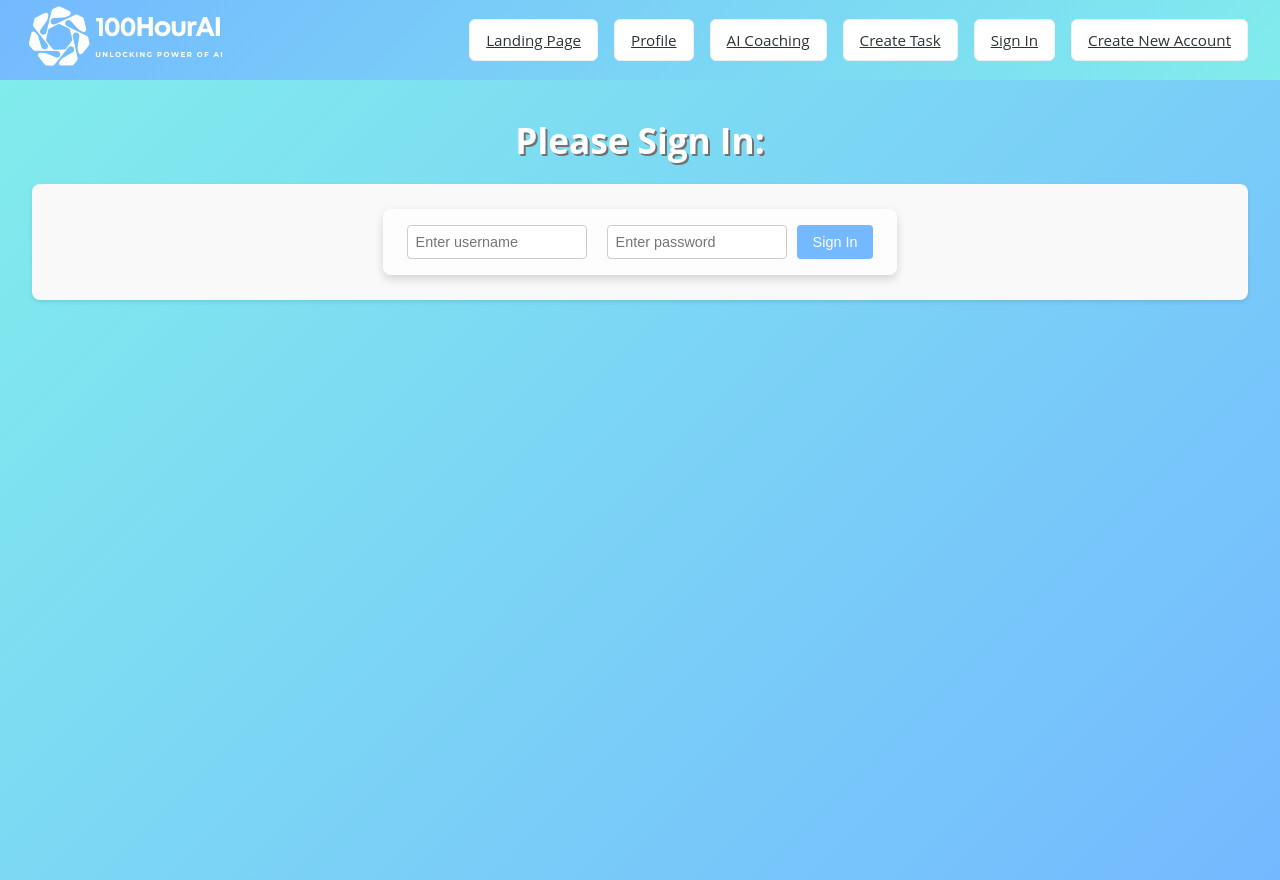
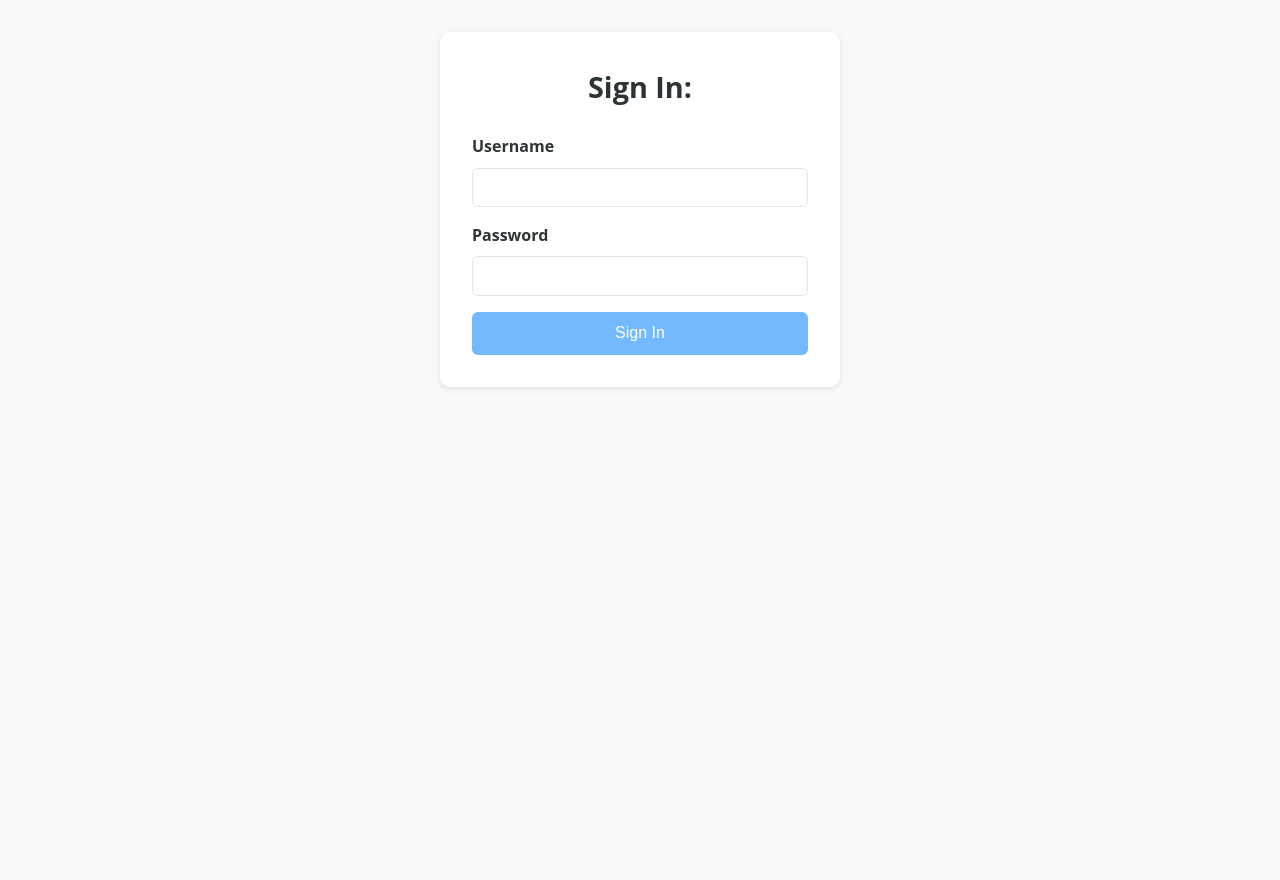
Before and after one commit to Haley-Ogier/100-Hour-AI, a React (Create React App) app in the folder Frontend/: page /SignIn in a window 1280 px wide. After the commit the page ends 800 px from the top, so only its background shows below. Built offline with nearby package versions, Linux system fonts and the light colour scheme; the HTML template or start-up script is replaced by a standard one.

Commit message:
Updated Sign In and made other tweaks

```diff
--- a/Frontend/src/pages/Account.css
+++ b/Frontend/src/pages/Account.css
@@ -100,11 +100,12 @@
       border-radius: 5px;
       cursor: pointer;
       margin-top: 1rem;
-      transition: background 0.3s;
+      transition: background 0.2s, transform 0.2s;
   }
 
   .edit-profile-button:hover {
       background: #2d96ff;
+      transform: scale(1.03);
   }
 
   /* Account Settings */
@@ -125,10 +126,12 @@
       cursor: pointer;
       transition: all 0.3s;
       color: #5e3a7a;
+      transition: background 0.2s, transform 0.2s;
   }
 
   .settings-button:hover {
       background: #e2d4ff;
+      transform: scale(1.03);
   }
 
   .settings-button.danger {
--- a/Frontend/src/pages/NavBar.css
+++ b/Frontend/src/pages/NavBar.css
@@ -15,8 +15,8 @@
 }
 
 .nav-left img {
-  max-width: 250px;
-  height: auto;
+  max-width: 225px;
+  margin-right: 1rem;
 }
 
 .nav-logo {
@@ -39,9 +39,9 @@
 }
 
 .nav-btn {
-  /* White background with a subtle border */
+  /* White background */
   background: #fff;
-  border: 1px solid #ecf0f1;
+  border: none; /* 1px solid #ecf0f1; */
   border-radius: 6px;
   padding: 0.5rem 1rem;
   cursor: pointer;
@@ -51,8 +51,27 @@
   z-index: 100;
 }
 
-/* Hover: lighten the background or add a subtle transform */
+/* Hover: darken the background or add a subtle transform */
 .nav-btn:hover {
   background: #f0f6ff;
   transform: scale(1.03);
 }
+
+.important-btn {
+  /* Orange background */
+  background: #e17055;
+  border: none; /*1px solid #ecf0f1;*/
+  border-radius: 6px;
+  padding: 0.5rem 1rem;
+  cursor: pointer;
+  font-size: 0.95rem;
+  color: #ffffff;  /* dark text for contrast */
+  transition: background 0.2s, transform 0.2s;
+  z-index: 100;
+}
+
+/* Hover: darken the background or add a subtle transform */
+.important-btn:hover {
+  background: #d6654d;
+  transform: scale(1.03);
+}
--- a/Frontend/src/pages/NavBar.jsx
+++ b/Frontend/src/pages/NavBar.jsx
@@ -24,10 +24,10 @@ function NavBar() {
         <Link to="/create-task" className="nav-btn">
           Create Task
         </Link>
-        <Link to="/SignIn" className="nav-btn">
+        <Link to="/SignIn" className="important-btn">
           Sign In
         </Link>
-        <Link to="/SignUp" className="nav-btn">
+        <Link to="/SignUp" className="important-btn">
           Create New Account
         </Link>
       </div>
--- a/Frontend/src/pages/SignIn.css
+++ b/Frontend/src/pages/SignIn.css
@@ -1,75 +1,65 @@
-* {
-    box-sizing: border-box;
+.signin-page {
+  background: #f8f9fa;
+  min-height: 100vh;
+  padding-top: 2rem;
   margin: 0;
-    padding: 0;
+  display: flex;
+  justify-content: center;
+  align-items: flex-start;
 }
 
-  body {
-    font-family: "Trebuchet MS", sans-serif;
-    background: #f8f9fa;
-    color: #333;
+.signin-container {
+  max-width: 400px;
+  width: 90%;
+  background: #ffffff;
+  border-radius: 10px;
+  box-shadow: 0 2px 6px rgba(0, 0, 0, 0.1);
+  padding: 2rem;
 }
 
-.Sign-in-page {
-    height: 100vh;
-    width: 100%;
-    padding: 2rem;
+.signin-container h2 {
+  margin-top: 0;
+  font-size: 1.8rem;
+  color: #2d3436;
   text-align: center;
-    position: relative;
-    overflow-x: hidden;
-    background: linear-gradient(135deg, #81ecec, #74b9ff);
+  margin-bottom: 1.5rem;
 }
 
-  .Sign-in-title {
-    font-size: 2.2rem;
+.form-group {
   margin-bottom: 1rem;
-    color: #ffffff;
-    text-shadow: 2px 2px rgb(114, 114, 114);
-    position: relative;
-    z-index: 1;
 }
 
-  .form-container {
-    display: flex;
-    justify-content: center;
-    margin-bottom: 2rem;
+.form-group label {
+  display: block;
+  margin-bottom: 0.5rem;
+  font-weight: bold;
+  color: #2d3436;
 }
 
-  .sign-in-form {
-    background: #ffffffaa;
-    backdrop-filter: blur(4px);
-    padding: 1rem 1.5rem;
-    border-radius: 8px;
-    box-shadow: 0 4px 10px rgba(0, 0, 0, 0.15);
-    display: flex;
-    gap: 10px;
+.form-group input {
+  width: 100%;
+  padding: 0.6rem;
+  border-radius: 6px;
+  border: 1px solid #dfe6e9;
+  font-size: 1rem;
+  outline: none;
 }
 
-  .sign-in-form label {
-    padding: 8px;
-    font-size: 0.9rem;
-    top: 50%;
+.signin-btn {
+  display: block;
+  width: 100%;
+  background: #74b9ff;
+  color: #fff;
+  padding: 0.8rem;
+  font-size: 1rem;
+  border: none;
+  border-radius: 6px;
+  cursor: pointer;
+  transition: background 0.2s, transform 0.2s;
+  margin-top: 1rem;
 }
 
-  .sign-in-form input {
-    padding: 8px;
-    border-radius: 4px;
-    border: 1px solid #ccc;
-    font-size: 0.9rem;
-    width: 180px;
+.signin-btn:hover {
+  background: #2d96ff;
+  transform: scale(1.02);
 }
-
-  .sign-in-form button {
-    padding: 8px 16px;
-    font-size: 0.9rem;
-    border: none;
-    border-radius: 4px;
-    cursor: pointer;
-    background: #74b9ff;
-    color: #fff;
-    transition: background 0.3s;
-  }
-
-  .sign-in-form button:hover {
-    background: #2d96ff;
-  }
--- a/Frontend/src/pages/SignIn.jsx
+++ b/Frontend/src/pages/SignIn.jsx
@@ -1,21 +1,55 @@
 import React, { useState, useEffect, useRef } from 'react';
 import './SignIn.css';
-import NavBar from './NavBar';
 
 function SignIn() {
+
+    const [formData, setFormData] = useState({
+        username: '',
+        password: '',
+    });
+
+    const handleChange = (e) => {
+        setFormData((prev) => ({ ...prev, [e.target.name]: e.target.value }));
+    };
+
+    const handleSubmit = (e) => {
+        e.preventDefault();
+        console.log('Signing in with:', formData);
+    };
+
     return(
         <>
-            <NavBar />
-            <div className='Sign-in-page'>
-                <h1 className='Sign-in-title'>Please Sign In:</h1>
-                <div className='form-container'>
-                    <form className='sign-in-form'>
-                        <input type="text" placeholder='Enter username' className="username-and-password" required /><br></br>
-                        <input type="password" placeholder='Enter password' className="username-and-password" required/>
-                        <button type="submit">Sign In</button>
-                    </form>
-                </div>
-            </div>
+    <div className="signin-page">
+      <div className="signin-container">
+        <h2>Sign In:</h2>
+        <form onSubmit={handleSubmit}>
+          <div className="form-group">
+            <label htmlFor="username">Username</label>
+            <input
+              id="username"
+              name="username"
+              value={formData.username}
+              onChange={handleChange}
+              required
+            />
+          </div>
+
+          <div className="form-group">
+            <label htmlFor="password">Password</label>
+            <input
+              id="password"
+              name="password"
+              type="password"
+              value={formData.password}
+              onChange={handleChange}
+              required
+            />
+          </div>
+
+          <button type="submit" className="signin-btn">Sign In</button>
+        </form>
+      </div>
+    </div>
         </>
     );
 }
--- a/Frontend/src/pages/SignUp.css
+++ b/Frontend/src/pages/SignUp.css
@@ -60,6 +60,6 @@
   }
 
   .signup-btn:hover {
-    background: #a9dbff;
+    background: #2d96ff;
     transform: scale(1.02);
   }
--- a/Frontend/src/pages/SignUp.jsx
+++ b/Frontend/src/pages/SignUp.jsx
@@ -1,6 +1,5 @@
 import React, { useState } from 'react';
 import './SignUp.css';
-import NavBar from './NavBar';
 
 export default function Signup() {
   const [formData, setFormData] = useState({
@@ -21,7 +20,6 @@ export default function Signup() {
 
   return (
     <>
-            <NavBar />
     <div className="signup-page">
       <div className="signup-container">
         <h2>Create an Account</h2>
--- a/Frontend/src/pages/TaskCreate.css
+++ b/Frontend/src/pages/TaskCreate.css
@@ -31,6 +31,7 @@
 
   .task-create-form {
     background: #ffffffaa;
+    height: 200px;
     backdrop-filter: blur(4px);
     padding: 1rem 1.5rem;
     border-radius: 8px;
@@ -57,7 +58,7 @@
 
   .form-grid {
       display: grid;
-      grid-template-columns: 3fr 2fr;
+      grid-template-columns: 0.5fr 2fr 1fr 2fr;
       gap: 15px;
       align-items: center;
   }
@@ -78,15 +79,35 @@
   }
 
   .submit-button {
-      margin-top: 20px;
-      padding: 20px 40px;
+      height: 60px;
+      margin-top: 50px;
+      padding: 0px 30px;
       background-color: #74b9ff;
       color: white;
       border: none;
       border-radius: 4px;
       cursor: pointer;
+      transition: background 0.2s, transform 0.2s;
   }
 
   .submit-button:hover {
       background-color: #2d96ff;
+      transform: scale(1.03);
   }
+
+  .cancel-button {
+    height: 60px;
+    margin-top: 50px;
+    padding: 0px 30px;
+    background-color: #ff6b6b;
+    color: white;
+    border: none;
+    border-radius: 4px;
+    cursor: pointer;
+    transition: background 0.2s, transform 0.2s;
+}
+
+.cancel-button:hover {
+    background-color: #ff3838;
+    transform: scale(1.03);
+}
--- a/Frontend/src/pages/TaskCreate.jsx
+++ b/Frontend/src/pages/TaskCreate.jsx
@@ -72,17 +72,6 @@ function TaskCreate() {
                 />
               </div>
               <div className="question-column">
-                <label htmlFor="description">Description:</label>
-              </div>
-              <div className="input-column">
-                <textarea
-                  id="description"
-                  className="input-field"
-                  value={description}
-                  onChange={(e) => setDescription(e.target.value)}
-                />
-              </div>
-              <div className="question-column">
                 <label htmlFor="type">Type:</label>
               </div>
               <div className="input-column">
@@ -97,14 +86,25 @@ function TaskCreate() {
                   <option value="longTermGoal">Long-Term Goal</option>
                 </select>
               </div>
+              <div className="question-column">
+                <label htmlFor="description">Description:</label>
+              </div>
+              <div className="input-column">
+                <textarea
+                  id="description"
+                  className="input-field"
+                  value={description}
+                  onChange={(e) => setDescription(e.target.value)}
+                />
+              </div>
             </div>
-            <div style={{ marginTop: "1rem", display: "flex", gap: "1rem" }}>
+            <div style={{ marginTop: "1rem", display: "flex", gap: "1rem" }} className="button-column">
               <button type="submit" className="submit-button">
                 Create task
               </button>
               <button
                 type="button"
-                className="submit-button"
+                className="cancel-button"
                 onClick={() => navigate("/")}
               >
                 Cancel
```
Lines whose indentation alone changed are shown as unchanged.
